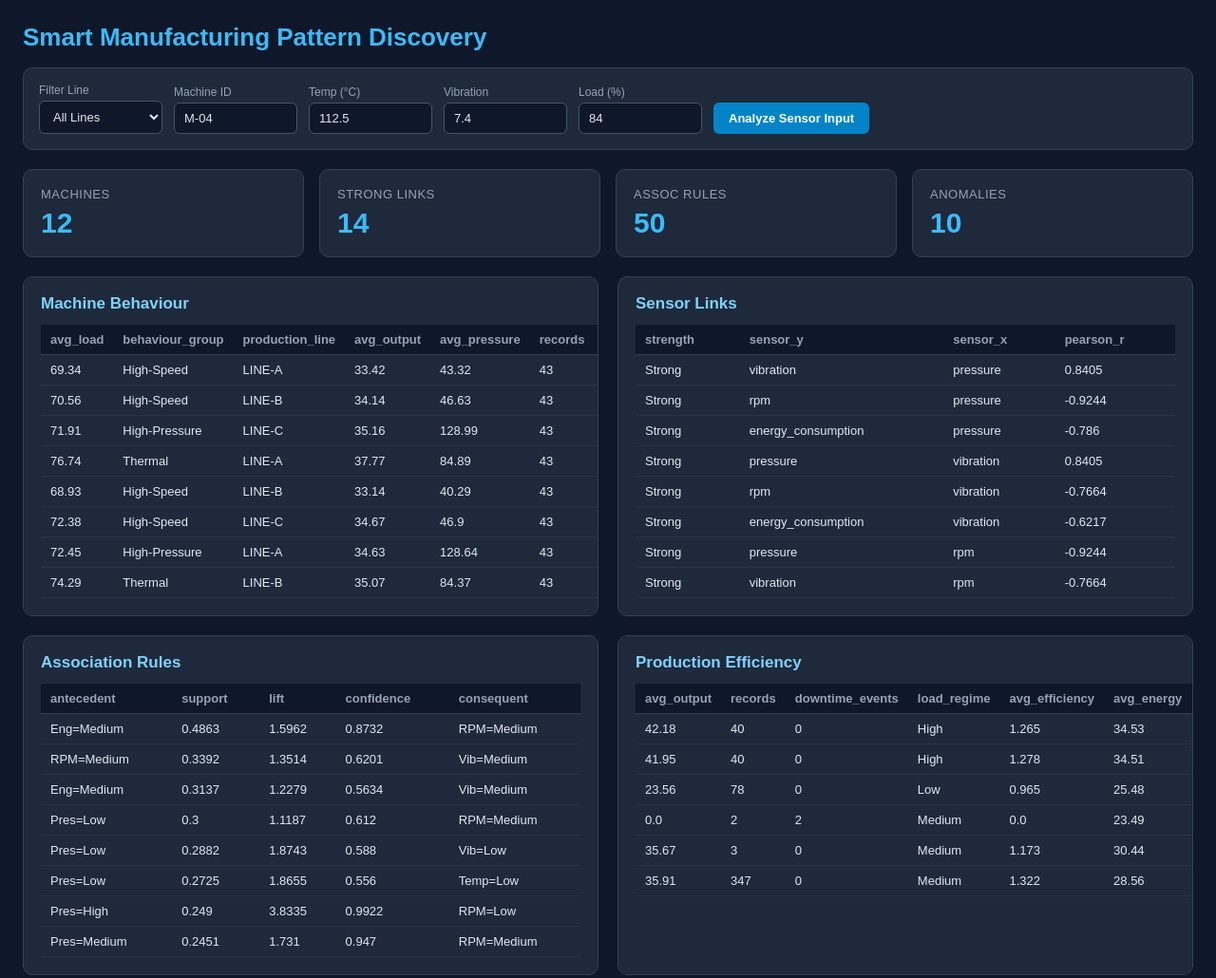
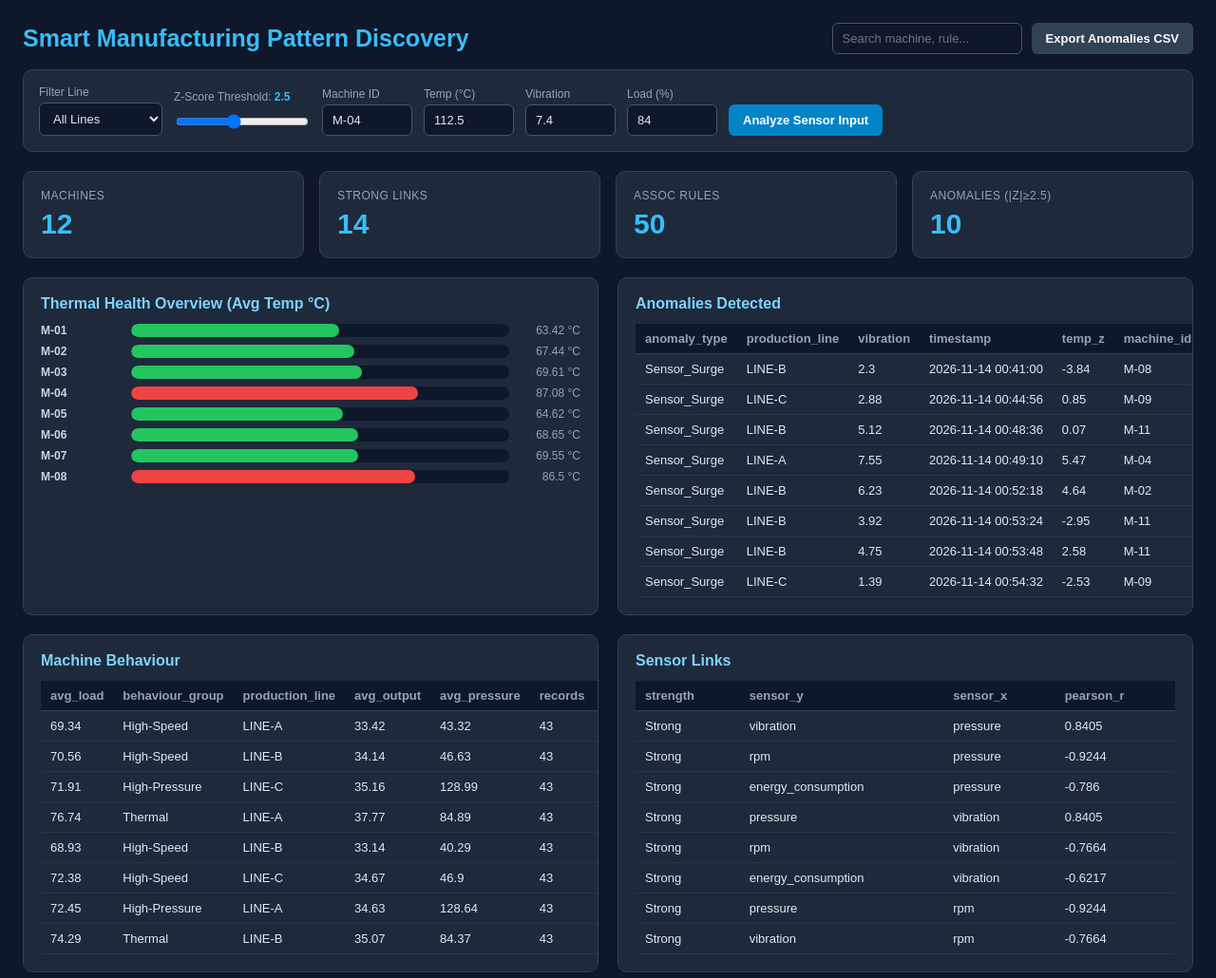
Before and after one commit to abhishekshettyc/Big-Data-Pattern-Discovery-for-Manufacturing-Using-Apache-Flume, a plain HTML site: page dashboard/index.html in a window 1280 px wide. Shown: the top 1030 px of the page at 95% size. Drawn offline with Linux system fonts and the light colour scheme.

Commit message:
Update index.html

```diff
--- a/dashboard/index.html
+++ b/dashboard/index.html
@@ -1,32 +1,48 @@
 <!DOCTYPE html><html><head><meta charset="utf-8"><title>Smart Manufacturing Pattern Discovery</title><style>
 *{box-sizing:border-box}
 body{font-family:Arial,sans-serif;background:#0f172a;color:#e2e8f0;margin:0;padding:24px}
-h1{color:#38bdf8;margin:0 0 16px;font-size:26px}
-h3{color:#7dd3fc;margin:0 0 12px;font-size:17px}
+.topbar{display:flex;flex-wrap:wrap;justify-content:space-between;align-items:center;gap:12px;margin-bottom:16px}
+h1{color:#38bdf8;margin:0;font-size:25px}
+h3{color:#7dd3fc;margin:0 0 12px;font-size:16px}
 .controls{background:#1e293b;padding:16px;border-radius:10px;border:1px solid #334155;margin-bottom:20px;display:flex;flex-wrap:wrap;gap:12px;align-items:flex-end}
 .field{display:flex;flex-direction:column;gap:4px;font-size:12px;color:#94a3b8}
 input,select{background:#0f172a;color:#e2e8f0;border:1px solid #475569;padding:8px 10px;border-radius:6px;font-size:13px;width:130px}
-button{background:#0284c7;color:#fff;border:none;padding:9px 16px;border-radius:6px;font-weight:bold;cursor:pointer;font-size:13px}
+input[type=range]{width:140px;padding:4px 0}
+button{background:#0284c7;color:#fff;border:none;padding:9px 15px;border-radius:6px;font-weight:bold;cursor:pointer;font-size:13px}
 button:hover{background:#0369a1}
+.btn-sec{background:#334155}
+.btn-sec:hover{background:#475569}
 .sim-out{width:100%;padding:10px 14px;border-radius:6px;background:#0f172a;border-left:4px solid #38bdf8;font-size:13px;display:none}
 .kpis{display:grid;grid-template-columns:repeat(auto-fit,minmax(200px,1fr));gap:16px;margin-bottom:20px}
 .panels{display:grid;grid-template-columns:repeat(auto-fit,minmax(520px,1fr));gap:20px}
 .card{background:#1e293b;padding:18px;border-radius:10px;border:1px solid #334155;overflow-x:auto}
-.kpi-title{color:#94a3b8;font-size:13px;text-transform:uppercase;letter-spacing:.5px}
+.kpi-title{color:#94a3b8;font-size:12px;text-transform:uppercase;letter-spacing:.5px}
 .kpi{font-size:30px;color:#38bdf8;font-weight:bold;margin-top:6px}
+.bar-row{display:flex;align-items:center;gap:10px;margin:8px 0;font-size:12px}
+.bar-lbl{width:85px;color:#cbd5e1;font-weight:bold}
+.bar-track{flex:1;background:#0f172a;height:14px;border-radius:7px;overflow:hidden}
+.bar-fill{height:100%;border-radius:7px;transition:width .3s}
+.bar-val{width:65px;text-align:right;color:#94a3b8}
 table{width:100%;border-collapse:collapse;font-size:13px;white-space:nowrap}
 th{background:#0f172a;color:#94a3b8;text-align:left;padding:8px 10px;border-bottom:1px solid #334155}
 td{padding:8px 10px;border-bottom:1px solid #283548}
 tr:hover td{background:#263348}
 </style></head>
 <body>
-<h1>Smart Manufacturing Pattern Discovery</h1>
+<div class="topbar">
+  <h1>Smart Manufacturing Pattern Discovery</h1>
+  <div style="display:flex;gap:10px">
+    <input id="searchBox" placeholder="Search machine, rule..." oninput="render()" style="width:200px">
+    <button class="btn-sec" onclick="exportCSV()">Export Anomalies CSV</button>
+  </div>
+</div>
 <div class="controls">
   <div class="field"><label>Filter Line</label><select id="lineFilter" onchange="render()"><option value="ALL">All Lines</option><option value="LINE-A">LINE-A</option><option value="LINE-B">LINE-B</option><option value="LINE-C">LINE-C</option></select></div>
-  <div class="field"><label>Machine ID</label><input id="inMac" value="M-04"></div>
-  <div class="field"><label>Temp (°C)</label><input id="inTemp" type="number" step="0.1" value="112.5"></div>
-  <div class="field"><label>Vibration</label><input id="inVib" type="number" step="0.1" value="7.4"></div>
-  <div class="field"><label>Load (%)</label><input id="inLoad" type="number" step="0.1" value="84"></div>
+  <div class="field"><label>Z-Score Threshold: <b id="zVal" style="color:#38bdf8">2.5</b></label><input id="zSlider" type="range" min="1.0" max="4.5" step="0.1" value="2.5" oninput="document.getElementById('zVal').innerText=this.value;render()"></div>
+  <div class="field"><label>Machine ID</label><input id="inMac" value="M-04" style="width:95px"></div>
+  <div class="field"><label>Temp (°C)</label><input id="inTemp" type="number" step="0.1" value="112.5" style="width:95px"></div>
+  <div class="field"><label>Vibration</label><input id="inVib" type="number" step="0.1" value="7.4" style="width:95px"></div>
+  <div class="field"><label>Load (%)</label><input id="inLoad" type="number" step="0.1" value="84" style="width:95px"></div>
   <button onclick="runCheck()">Analyze Sensor Input</button>
   <div id="simOut" class="sim-out"></div>
 </div>
@@ -34,23 +50,49 @@ tr:hover td{background:#263348}
 <div id="panels" class="panels"></div>
 <script>
 var x=new XMLHttpRequest();x.open("GET","patterns.json",false);x.send();var d=JSON.parse(x.responseText);
+var lastAnomalies=[];
 function k(t,v){return"<div class=card><div class=kpi-title>"+t+"</div><div class=kpi>"+v+"</div></div>";}
-function tbl(t,r){if(!r.length)return"<div class=card><h3>"+t+"</h3><p style='color:#94a3b8'>No matching rows</p></div>";var ks=Object.keys(r[0]),h="<tr>";ks.forEach(function(c){h+="<th>"+c+"</th>";});h+="</tr>";r.slice(0,8).forEach(function(row){h+="<tr>";ks.forEach(function(c){h+="<td>"+row[c]+"</td>";});h+="</tr>";});return"<div class=card><h3>"+t+"</h3><table>"+h+"</table></div>";}
+function matchSearch(row,q){if(!q)return true;return Object.values(row).join(" ").toLowerCase().indexOf(q)!==-1;}
+function tbl(t,r){if(!r.length)return"<div class=card><h3>"+t+"</h3><p style='color:#94a3b8'>No matching records</p></div>";var ks=Object.keys(r[0]),h="<tr>";ks.forEach(function(c){h+="<th>"+c+"</th>";});h+="</tr>";r.slice(0,8).forEach(function(row){h+="<tr>";ks.forEach(function(c){h+="<td>"+row[c]+"</td>";});h+="</tr>";});return"<div class=card><h3>"+t+"</h3><table>"+h+"</table></div>";}
+function tempChart(mb){
+  if(!mb.length)return"";
+  var html="<div class=card><h3>Thermal Health Overview (Avg Temp °C)</h3>";
+  mb.slice(0,8).forEach(function(m){
+    var t=parseFloat(m.avg_temp)||0,pct=Math.min(100,Math.round((t/115)*100));
+    var col=t>85?"#ef4444":(t>72?"#f59e0b":"#22c55e");
+    html+="<div class=bar-row><div class=bar-lbl>"+(m.machine_id||m.behaviour_group)+"</div><div class=bar-track><div class=bar-fill style='width:"+pct+"%;background:"+col+"'></div></div><div class=bar-val>"+t+" °C</div></div>";
+  });
+  return html+"</div>";
+}
 function render(){
   var lf=document.getElementById("lineFilter").value;
-  var mb=lf=="ALL"?d.machine_behaviour:d.machine_behaviour.filter(function(r){return r.production_line==lf;});
-  var an=lf=="ALL"?d.anomalies_detected:d.anomalies_detected.filter(function(r){return r.production_line==lf;});
-  var sc=d.sensor_relationships.filter(function(r){return r.strength=="Strong"&&r.sensor_x!=r.sensor_y;});
-  document.getElementById("kpis").innerHTML=k("Machines",mb.length)+k("Strong Links",sc.length)+k("Assoc Rules",d.association_rules.length)+k("Anomalies",an.length);
-  document.getElementById("panels").innerHTML=tbl("Machine Behaviour",mb)+tbl("Sensor Links",sc)+tbl("Association Rules",d.association_rules)+tbl("Production Efficiency",d.production_patterns)+tbl("Temporal Shifts",d.temporal_patterns)+tbl("Anomalies",an);
+  var zt=parseFloat(document.getElementById("zSlider").value);
+  var q=document.getElementById("searchBox").value.toLowerCase().trim();
+  var mb=d.machine_behaviour.filter(function(r){return(lf=="ALL"||r.production_line==lf)&&matchSearch(r,q);});
+  var an=d.anomalies_detected.filter(function(r){
+    var maxZ=Math.max(Math.abs(parseFloat(r.temp_z)||0),Math.abs(parseFloat(r.vib_z)||0));
+    return(lf=="ALL"||r.production_line==lf)&&maxZ>=zt&&matchSearch(r,q);
+  });
+  lastAnomalies=an;
+  var sc=d.sensor_relationships.filter(function(r){return r.strength=="Strong"&&r.sensor_x!=r.sensor_y&&matchSearch(r,q);});
+  var ar=d.association_rules.filter(function(r){return matchSearch(r,q);});
+  document.getElementById("kpis").innerHTML=k("Machines",mb.length)+k("Strong Links",sc.length)+k("Assoc Rules",ar.length)+k("Anomalies (|Z|≥"+zt+")",an.length);
+  document.getElementById("panels").innerHTML=tempChart(mb)+tbl("Anomalies Detected",an)+tbl("Machine Behaviour",mb)+tbl("Sensor Links",sc)+tbl("Association Rules",ar)+tbl("Production Efficiency",d.production_patterns)+tbl("Temporal Shifts",d.temporal_patterns);
 }
 function runCheck(){
   var m=document.getElementById("inMac").value,t=parseFloat(document.getElementById("inTemp").value),v=parseFloat(document.getElementById("inVib").value),l=parseFloat(document.getElementById("inLoad").value);
-  var tz=((t-72)/8.2).toFixed(2),vz=((v-3.1)/0.85).toFixed(2),alert=(Math.abs(tz)>2.5||Math.abs(vz)>2.5);
+  var zt=parseFloat(document.getElementById("zSlider").value);
+  var tz=((t-72)/8.2).toFixed(2),vz=((v-3.1)/0.85).toFixed(2),alert=(Math.abs(tz)>=zt||Math.abs(vz)>=zt);
   var out=document.getElementById("simOut");out.style.display="block";
   out.style.borderLeftColor=alert?"#ef4444":"#22c55e";
   out.innerHTML=(alert?"<b style='color:#f87171'>WARNING — Sensor_Surge Detected!</b> Check <b>"+m+"</b> before it breaks! ":"<b style='color:#4ade80'>NORMAL — Healthy Operating State:</b> ")+"Temp Z-Score = <b>"+tz+"</b>, Vibration Z-Score = <b>"+vz+"</b>, Load Regime = <b>"+(l>75?"OVERLOAD (High)":"OPTIMAL (Medium)")+"</b>";
   if(alert){d.anomalies_detected.unshift({anomaly_type:"Sensor_Surge (Live)",production_line:document.getElementById("lineFilter").value=="ALL"?"LINE-A":document.getElementById("lineFilter").value,vibration:v,timestamp:"LIVE-TEST",temp_z:tz,machine_id:m,vib_z:vz,temperature:t});render();}
 }
+function exportCSV(){
+  if(!lastAnomalies.length)return alert("No anomalies to export.");
+  var ks=Object.keys(lastAnomalies[0]),csv=[ks.join(",")];
+  lastAnomalies.forEach(function(r){csv.push(ks.map(function(k){return r[k];}).join(","));});
+  var a=document.createElement("a");a.href="data:text/csv;charset=utf-8,"+encodeURIComponent(csv.join("\n"));a.download="manufacturing_anomalies_report.csv";a.click();
+}
 render();
 </script></body></html>
```
